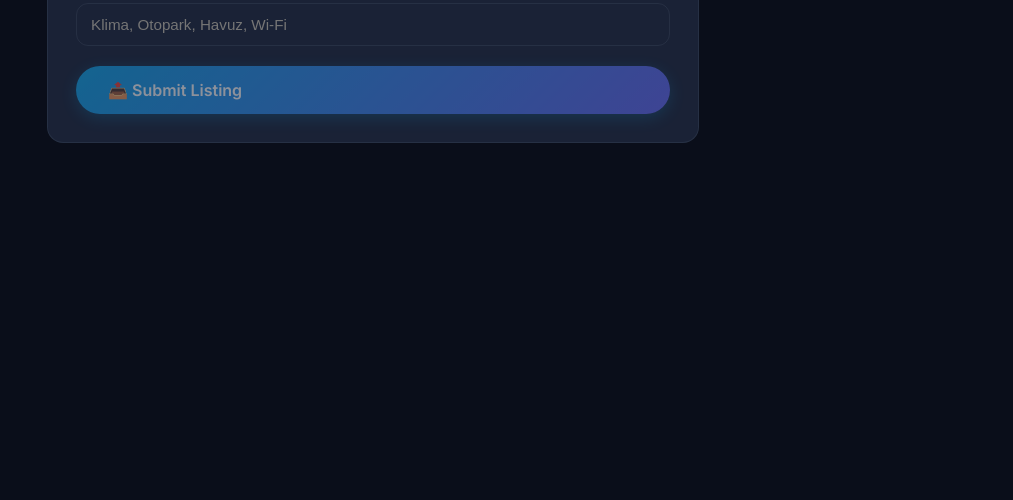
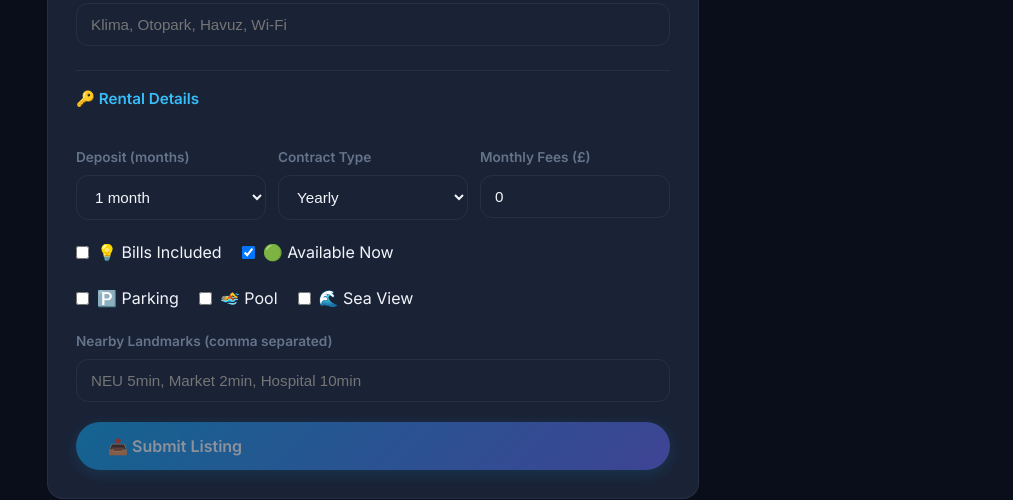
Before and after one commit to odinsondede/cyprusnest, a Next.js app: page /add-property in a window 1280 px wide. Shown: the part 890-1390 px from the top of the page, without its empty margins (267-1280 px from the left). Before the commit the page ends 1097 px from the top, so only its background shows below. Built offline with nearby package versions, Linux system fonts and the light colour scheme; no server answers.

Commit message:
Faz 2.5: KKTC kiralik alanlar - depozito, sozlesme, tapu, faturalar, yakin noktalar

```diff
--- a/src/app/add-property/page.tsx
+++ b/src/app/add-property/page.tsx
@@ -28,6 +28,17 @@ export default function AddPropertyPage() {
         bedrooms: '1', bathrooms: '1', area_sqm: '',
         furnished: false,
         features: '',
+        // KKTC fields
+        deposit_amount: '1',
+        contract_type: 'yearly' as 'monthly' | 'sixmonth' | 'yearly' | 'flexible',
+        title_deed_type: 'turkish' as 'turkish' | 'equivalent' | 'allocation' | 'foreign' | 'unknown',
+        bills_included: false,
+        available_now: true,
+        monthly_fees: '0',
+        nearby_landmarks: '',
+        parking: false,
+        pool: false,
+        sea_view: false,
     });
 
     const isTR = locale === 'tr';
@@ -53,6 +64,11 @@ export default function AddPropertyPage() {
             .map(f => f.trim())
             .filter(f => f.length > 0);
 
+        const landmarksArr = form.nearby_landmarks
+            .split(',')
+            .map(l => l.trim())
+            .filter(l => l.length > 0);
+
         const { error: insertError } = await supabase.from('properties').insert({
             title_tr: form.title_tr,
             title_en: form.title_en || form.title_tr,
@@ -72,6 +88,16 @@ export default function AddPropertyPage() {
             photos: [],
             cyprusnest_score: null,
             views_count: 0,
+            deposit_amount: Number(form.deposit_amount),
+            contract_type: form.contract_type,
+            title_deed_type: form.title_deed_type,
+            bills_included: form.bills_included,
+            available_now: form.available_now,
+            monthly_fees: Number(form.monthly_fees),
+            nearby_landmarks: landmarksArr,
+            parking: form.parking,
+            pool: form.pool,
+            sea_view: form.sea_view,
         });
 
         if (insertError) {
@@ -154,7 +180,7 @@ export default function AddPropertyPage() {
                             </p>
                             <div style={{ display: 'flex', gap: '12px', justifyContent: 'center' }}>
                                 <a href="/properties" className="btn btn-primary">{isTR ? 'İlanları Gör' : 'View Listings'}</a>
-                                <button className="btn btn-outline" onClick={() => { setSuccess(false); setForm({ title_tr: '', title_en: '', description_tr: '', description_en: '', type: 'rent', price: '', city: 'Lefkoşa', district: '', bedrooms: '1', bathrooms: '1', area_sqm: '', furnished: false, features: '' }); }}>
+                                <button className="btn btn-outline" onClick={() => { setSuccess(false); setForm({ title_tr: '', title_en: '', description_tr: '', description_en: '', type: 'rent', price: '', city: 'Lefkoşa', district: '', bedrooms: '1', bathrooms: '1', area_sqm: '', furnished: false, features: '', deposit_amount: '1', contract_type: 'yearly', title_deed_type: 'turkish', bills_included: false, available_now: true, monthly_fees: '0', nearby_landmarks: '', parking: false, pool: false, sea_view: false }); }}>
                                     {isTR ? 'Yeni İlan Ekle' : 'Add Another'}
                                 </button>
                             </div>
@@ -250,6 +276,88 @@ export default function AddPropertyPage() {
                                     placeholder="Klima, Otopark, Havuz, Wi-Fi" style={inputStyle} />
                             </div>
 
+                            {/* KKTC-Specific: Rental Fields */}
+                            {form.type === 'rent' && (
+                                <>
+                                    <div style={{ borderTop: '1px solid var(--border)', paddingTop: '16px', marginTop: '4px' }}>
+                                        <label style={{ ...labelStyle, fontSize: '0.95rem', color: 'var(--primary-light)', marginBottom: '16px' }}>
+                                            🔑 {isTR ? 'Kiralık Detayları' : 'Rental Details'}
+                                        </label>
+                                    </div>
+                                    <div style={{ display: 'grid', gridTemplateColumns: '1fr 1fr 1fr', gap: '12px' }}>
+                                        <div>
+                                            <label style={labelStyle}>{isTR ? 'Depozito (kira sayısı)' : 'Deposit (months)'}</label>
+                                            <select value={form.deposit_amount} onChange={e => updateForm('deposit_amount', e.target.value)} style={inputStyle}>
+                                                <option value="0">{isTR ? 'Yok' : 'None'}</option>
+                                                <option value="1">1 {isTR ? 'kira' : 'month'}</option>
+                                                <option value="2">2 {isTR ? 'kira' : 'months'}</option>
+                                                <option value="3">3 {isTR ? 'kira' : 'months'}</option>
+                                            </select>
+                                        </div>
+                                        <div>
+                                            <label style={labelStyle}>{isTR ? 'Sözleşme Süresi' : 'Contract Type'}</label>
+                                            <select value={form.contract_type} onChange={e => updateForm('contract_type', e.target.value)} style={inputStyle}>
+                                                <option value="monthly">{isTR ? 'Aylık' : 'Monthly'}</option>
+                                                <option value="sixmonth">{isTR ? '6 Ay' : '6 Months'}</option>
+                                                <option value="yearly">{isTR ? 'Yıllık' : 'Yearly'}</option>
+                                                <option value="flexible">{isTR ? 'Esnek' : 'Flexible'}</option>
+                                            </select>
+                                        </div>
+                                        <div>
+                                            <label style={labelStyle}>{isTR ? 'Aylık Aidat (£)' : 'Monthly Fees (£)'}</label>
+                                            <input type="number" min="0" value={form.monthly_fees} onChange={e => updateForm('monthly_fees', e.target.value)} placeholder="50" style={inputStyle} />
+                                        </div>
+                                    </div>
+                                    <div style={{ display: 'flex', gap: '20px', flexWrap: 'wrap' }}>
+                                        <label style={{ display: 'flex', alignItems: 'center', gap: '8px', cursor: 'pointer', color: 'var(--text-primary)' }}>
+                                            <input type="checkbox" checked={form.bills_included} onChange={e => updateForm('bills_included', e.target.checked)} />
+                                            💡 {isTR ? 'Faturalar Dahil' : 'Bills Included'}
+                                        </label>
+                                        <label style={{ display: 'flex', alignItems: 'center', gap: '8px', cursor: 'pointer', color: 'var(--text-primary)' }}>
+                                            <input type="checkbox" checked={form.available_now} onChange={e => updateForm('available_now', e.target.checked)} />
+                                            🟢 {isTR ? 'Hemen Müsait' : 'Available Now'}
+                                        </label>
+                                    </div>
+                                </>
+                            )}
+
+                            {/* Title Deed - for sale */}
+                            {form.type === 'sale' && (
+                                <div>
+                                    <label style={labelStyle}>{isTR ? 'Tapu Türü' : 'Title Deed Type'} *</label>
+                                    <select value={form.title_deed_type} onChange={e => updateForm('title_deed_type', e.target.value)} style={inputStyle}>
+                                        <option value="turkish">{isTR ? 'Türk Koçanı' : 'Turkish Title'}</option>
+                                        <option value="equivalent">{isTR ? 'Eşdeğer Koçan' : 'Equivalent Title'}</option>
+                                        <option value="allocation">{isTR ? 'Tahsis' : 'Allocation'}</option>
+                                        <option value="foreign">{isTR ? 'Yabancı Koçan' : 'Foreign Title'}</option>
+                                        <option value="unknown">{isTR ? 'Bilinmiyor' : 'Unknown'}</option>
+                                    </select>
+                                </div>
+                            )}
+
+                            {/* Extras */}
+                            <div style={{ display: 'flex', gap: '20px', flexWrap: 'wrap' }}>
+                                <label style={{ display: 'flex', alignItems: 'center', gap: '8px', cursor: 'pointer', color: 'var(--text-primary)' }}>
+                                    <input type="checkbox" checked={form.parking} onChange={e => updateForm('parking', e.target.checked)} />
+                                    🅿️ {isTR ? 'Otopark' : 'Parking'}
+                                </label>
+                                <label style={{ display: 'flex', alignItems: 'center', gap: '8px', cursor: 'pointer', color: 'var(--text-primary)' }}>
+                                    <input type="checkbox" checked={form.pool} onChange={e => updateForm('pool', e.target.checked)} />
+                                    🏊 {isTR ? 'Havuz' : 'Pool'}
+                                </label>
+                                <label style={{ display: 'flex', alignItems: 'center', gap: '8px', cursor: 'pointer', color: 'var(--text-primary)' }}>
+                                    <input type="checkbox" checked={form.sea_view} onChange={e => updateForm('sea_view', e.target.checked)} />
+                                    🌊 {isTR ? 'Deniz Manzarası' : 'Sea View'}
+                                </label>
+                            </div>
+
+                            {/* Nearby */}
+                            <div>
+                                <label style={labelStyle}>{isTR ? 'Yakın Noktalar (virgülle ayır)' : 'Nearby Landmarks (comma separated)'}</label>
+                                <input type="text" value={form.nearby_landmarks} onChange={e => updateForm('nearby_landmarks', e.target.value)}
+                                    placeholder={isTR ? 'YDÜ 5dk, Market 2dk, Hastane 10dk' : 'NEU 5min, Market 2min, Hospital 10min'} style={inputStyle} />
+                            </div>
+
                             {error && (
                                 <div style={{ padding: '10px 14px', background: 'rgba(239,68,68,0.1)', border: '1px solid rgba(239,68,68,0.3)', borderRadius: 'var(--radius-md)', color: '#ef4444', fontSize: '0.85rem' }}>
                                     ❌ {error}
--- a/src/lib/supabase.ts
+++ b/src/lib/supabase.ts
@@ -34,6 +34,18 @@ export interface Property {
     agent_id: string | null;
     cyprusnest_score: number | null;
     views_count: number;
+    // KKTC rental-specific fields
+    deposit_amount: number;
+    contract_type: 'monthly' | 'sixmonth' | 'yearly' | 'flexible';
+    title_deed_type: 'turkish' | 'equivalent' | 'allocation' | 'foreign' | 'unknown';
+    bills_included: boolean;
+    available_now: boolean;
+    available_date: string | null;
+    monthly_fees: number;
+    nearby_landmarks: string[];
+    parking: boolean;
+    pool: boolean;
+    sea_view: boolean;
     created_at: string;
     updated_at: string;
 }
```
Also changed, not shown: 1 other file (tests, documents, lock files or other folders).
